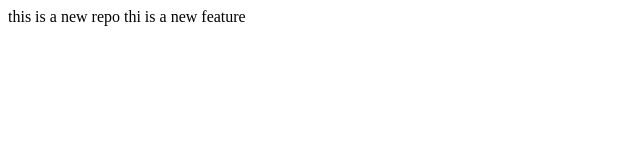
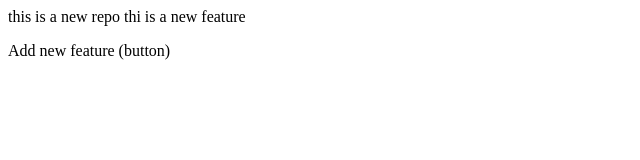
Before and after one commit to Abinashx5/LocalRepo, a plain HTML site: page index.html in a window 1280 px wide. Shown: the whole page, without its empty margins (0-640 px from the left). Drawn offline with Linux system fonts and the light colour scheme.

Commit message:
Add button

```diff
--- a/index.html
+++ b/index.html
@@ -8,6 +8,7 @@
 <body>
     this is a new repo
     thi is a new feature
+    <p>Add new feature (button)</p>
 
 </body>
 </html>
```
